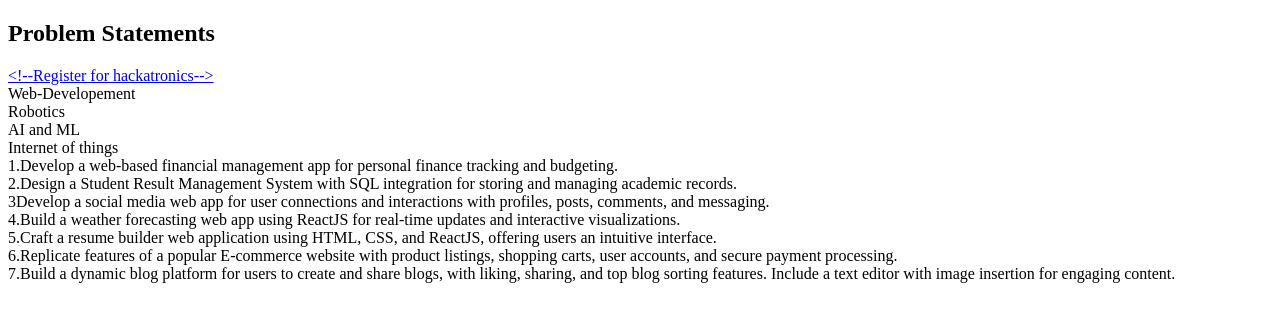
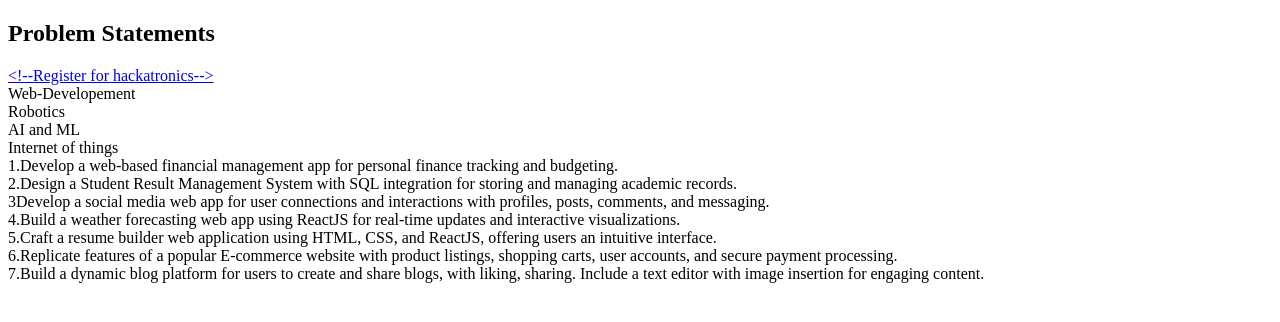
Before and after one commit to Harry-jain/hkt24, a Next.js app: page /Problem_Statements in a window 1280 px wide. Shown: the top 322 px of the page. Built offline with nearby package versions, Linux system fonts and the light colour scheme.

Commit message:
Update index.js

```diff
--- a/pages/Problem_Statements/index.js
+++ b/pages/Problem_Statements/index.js
@@ -26,7 +26,7 @@ const aboutData = [
       },
       {
         title:
-          "7.Build a dynamic blog platform for users to create and share blogs, with liking, sharing, and top blog sorting features. Include a text editor with image insertion for engaging content.",
+          "7.Build a dynamic blog platform for users to create and share blogs, with liking, sharing. Include a text editor with image insertion for engaging content.",
       },
     ],
   },
@@ -55,42 +55,36 @@ const aboutData = [
       },
       {
         title:
-          "6.Design an automation bot for cyclic monthly patching of Windows servers, with input functionality facilitated through CSV files",
+          "6.Design an automation bot for cyclic monthly patching of Windows servers, with input functionality via CSV files",
       },
-      {
-        title:
-          "7.Engineer an Optimum Path Finder robot capable of analyzing multiple available routes and determining the shortest path to a given destination efficiently.",
-      },
+
     ],
   },
   {
-    title: "AI and ML",
-    info: [
+    "title": "AI and ML",
+    "info": [
       {
-        title:
-          "1.Design an autonomous delivery robot for efficient navigation in warehouses or campuses, ensuring safe human interaction during package delivery.",
+        "title": "1.Develop a predictive analytics model to forecast stock market trends or cryptocurrency values using machine learning."
       },
       {
-        title:
-          "2.Invent a dynamic basketball robot that accurately identifies the basket and can shoot autonomously or with manual control.",
+        "title": "2.Engineer an AI-driven system to autonomously categorize and label images or videos based on their visual content, facilitating efficient content organization and retrieval."
       },
       {
-        title:
-          "3.Engineer a versatile farming robot for automating tasks like planting, harvesting, and fertilizing crops, adapting to varying environmental conditions and learning over time.",
+        "title": "3.Build an intelligent virtual assistant empowered by AI algorithms to assist users with scheduling, task prioritization, and reminders, enhancing productivity and time management."
       },
       {
-        title:
-          "4.Develop a multifunctional robot for home or office use, capable of tasks such as cleaning, cooking, and organizing, with intuitive human interaction and customizable programming.",
+        "title": "4.Design a computer vision solution proficient in accurately detecting and classifying objects within images, enabling applications ranging from security surveillance to image recognition."
       },
       {
-        title:
-          "5.Create an automation bot tailored for monthly patching of Windows servers, with input through CSV files.",
+        "title": "5.Create a personalized job recommendation system for job seekers, leveraging machine learning algorithms to suggest relevant job openings based on their skills, experience, and preferences."
       },
       {
-        title:
-          "6.Engineer a Virtual Mouse system using OpenCV that recognizes hand gestures and performs designated tasks based on various finger combinations, enhancing user interaction and control in computer interfaces."
+        "title": "6.Engineer a Virtual Mouse system using OpenCV to recognize hand gestures and perform tasks based on finger combinations, enhancing user interaction and control in computer interfaces."
       },
-    ],
+      {
+        "title": "7.Implement a Python-based Deep Iris Detection system to capture and analyze eye blinking actions, providing insights into user behavior for applications like drowsiness detection or biometric authentication."
+      }
+    ]
   },
   {
     title: "Internet of things",
@@ -113,15 +107,7 @@ const aboutData = [
       },
       {
         title: "5.Construct an IoT-enabled Smart Waste Management System tailored for urban environments, facilitating efficient waste management practices within smart cities.",
-      },
-      {
-        title:
-          "6. Develop IoT solutions aimed at enhancing energy efficiency across residential, commercial, and industrial sectors, integrating features such as intelligent lighting, HVAC management, and energy consumption monitoring.",
-      },
-      {
-        title:
-          "7. Create robust security protocols for safeguarding IoT devices and networks against unauthorized access, data breaches, and privacy infringements, taking into account the diverse array of connected devices and potential vulnerabilities.",
-      },
+      }
     ],
   },
 ];
```
